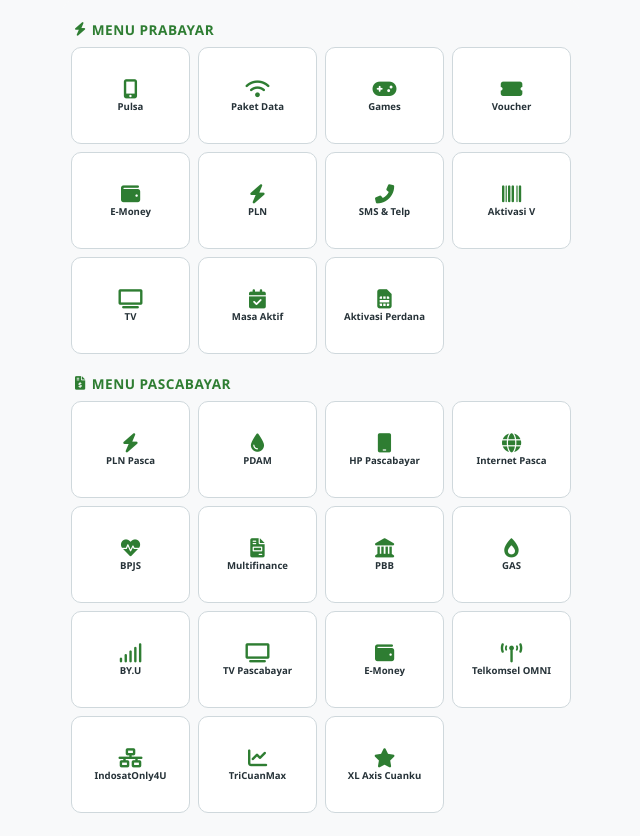
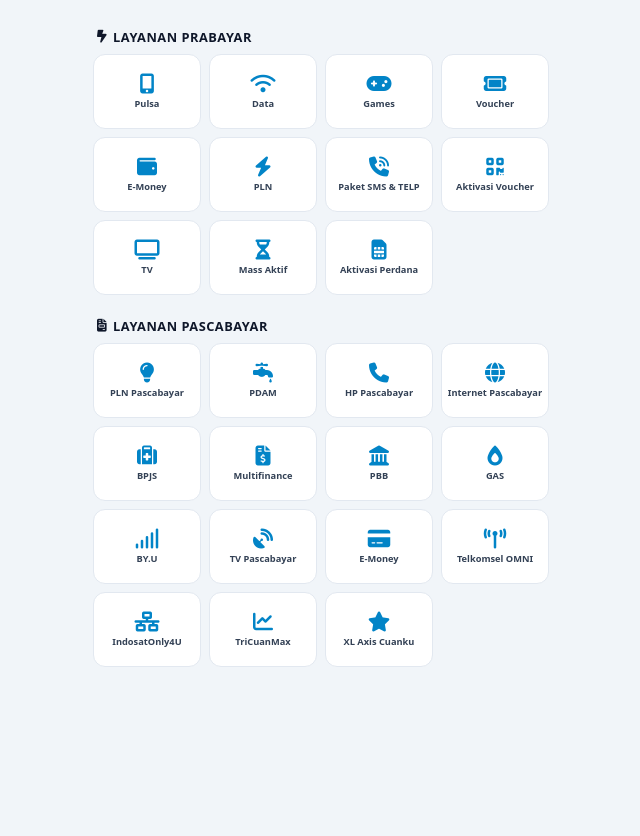
Before and after one commit to muryan2/TOOPAY-DIGI, a plain HTML site: page index.html in a window 1280 px wide. Shown: the whole page, without its empty margins (319-959 px from the left). After the commit the page ends 800 px from the top, so only its background shows below. Drawn offline with Linux system fonts and the light colour scheme.

Commit message:
Update HTML structure and styling for app interface

```diff
--- a/index.html
+++ b/index.html
@@ -3,90 +3,89 @@
 <head>
     <meta charset="UTF-8">
     <meta name="viewport" content="width=device-width, initial-scale=1.0">
-    <title>Digiflash PPOB Mandiri</title>
+    <title>TooPay Digi - PPOB Mandiri</title>
 
-    <!-- PWA Meta Tags -->
+    <!-- Konfigurasi PWA -->
     <link rel="manifest" href="manifest.json">
-    <meta name="theme-color" content="#2E7D32">
+    <meta name="theme-color" content="#1e293b">
     <link rel="apple-touch-icon" href="https://cdn-icons-png.flaticon.com/512/2830/2830284.png">
 
     <!-- Font Awesome -->
-    <link rel="stylesheet" href="https://cdnjs.cloudflare.com/ajax/libs/font-awesome/6.0.0-beta3/css/all.min.css">
+    <link rel="stylesheet" href="https://cdnjs.cloudflare.com/ajax/libs/font-awesome/6.4.0/css/all.min.css">
 
     <style>
         :root {
-            --primary: #2E7D32;
-            --primary-light: #E8F5E9;
-            --text-main: #263238;
-            --bg-card: #ffffff;
-            --border-color: #CFD8DC;
+            --brand-primary: #0f172a;
+            --brand-accent: #38bdf8;
+            --card-bg: #ffffff;
+            --border-clr: #e2e8f0;
+            --text-clr: #334155;
         }
 
         body {
-            background-color: #f8f9fa;
+            background-color: #f1f5f9;
             margin: 0;
             padding: 0;
+            font-family: system-ui, -apple-system, "Segoe UI", Roboto, sans-serif;
         }
 
-        .digi-wrapper {
-            font-family: 'Segoe UI', Tahoma, Geneva, Verdana, sans-serif;
-            padding: 8px;
-            background: #f8f9fa;
-            border-radius: 12px;
-            max-width: 500px;
+        .app-container {
+            max-width: 480px;
             margin: 0 auto;
+            padding: 12px;
+            min-height: 100vh;
+            box-sizing: border-box;
         }
 
-        .section-header {
-            font-size: 0.85rem;
-            font-weight: 700;
-            color: var(--primary);
-            margin: 12px 0 8px 4px;
+        .category-title {
+            font-size: 0.8rem;
+            font-weight: 800;
+            color: var(--brand-primary);
+            margin: 16px 0 8px 4px;
             display: flex;
             align-items: center;
             gap: 6px;
+            letter-spacing: 0.5px;
             text-transform: uppercase;
-            letter-spacing: 0.5px;
         }
 
-        /* DIKUNCI 4 KOLOM TANPA AMPUN */
-        .grid-menu {
+        /* 4 Kolom Dikunci Presisi */
+        .service-grid {
             display: grid;
             grid-template-columns: repeat(4, 1fr);
             gap: 8px;
-            margin-bottom: 15px;
         }
 
-        .menu-item {
-            background: var(--bg-card);
-            border: 1px solid var(--border-color);
-            border-radius: 10px;
+        .service-box {
+            background: var(--card-bg);
+            border: 1px solid var(--border-clr);
+            border-radius: 12px;
             padding: 10px 2px;
             text-align: center;
             text-decoration: none;
-            color: var(--text-main);
+            color: var(--text-clr);
             display: flex;
             flex-direction: column;
             align-items: center;
             justify-content: center;
-            transition: all 0.2s ease;
             min-height: 75px;
+            box-sizing: border-box;
+            transition: transform 0.15s ease, border-color 0.15s ease;
         }
 
-        .menu-item:hover {
-            background: var(--primary-light);
-            border-color: var(--primary);
-            transform: translateY(-2px);
+        .service-box:active {
+            transform: scale(0.96);
+            background-color: #f8fafc;
         }
 
-        .menu-item i {
-            font-size: 1.2rem;
-            color: var(--primary);
-            margin-bottom: 4px;
+        .service-box i {
+            font-size: 1.25rem;
+            color: #0284c7;
+            margin-bottom: 5px;
         }
 
-        .menu-item span {
-            font-size: 0.60rem;
+        .service-box span {
+            font-size: 0.58rem;
             font-weight: 700;
             line-height: 1.1;
             white-space: nowrap;
@@ -94,87 +93,97 @@
             text-overflow: ellipsis;
             width: 100%;
         }
-
-        @media (max-width: 380px) {
-            .grid-menu {
-                grid-template-columns: repeat(4, 1fr);
-                gap: 5px;
-            }
-        }
     </style>
 </head>
 <body>
 
-    <div class="digi-wrapper">
-        <!-- Kategori Prabayar di Atas -->
-        <div class="section-header"><i class="fas fa-bolt"></i> Menu Prabayar</div>
-        <div class="grid-menu" id="gridPrabayar"></div>
-
-        <!-- Kategori Pascabayar di Bawah -->
-        <div class="section-header" style="margin-top: 20px;"><i class="fas fa-file-invoice-dollar"></i> Menu Pascabayar</div>
-        <div class="grid-menu" id="gridPascabayar"></div>
+    <div class="app-container" id="appRoot">
+        <!-- Render otomatis via JavaScript murni -->
     </div>
 
     <script>
-        const digiData = {
-            prabayar: [
-                { name: "Pulsa", icon: "fas fa-mobile-alt", url: "https://digiflash.olshopku.com/digital/373086" },
-                { name: "Paket Data", icon: "fas fa-wifi", url: "https://digiflash.olshopku.com/digital/372598" },
-                { name: "Games", icon: "fas fa-gamepad", url: "#" },
-                { name: "Voucher", icon: "fas fa-ticket-alt", url: "#" },
-                { name: "E-Money", icon: "fas fa-wallet", url: "https://digiflash.olshopku.com/digital/359528" },
-                { name: "PLN", icon: "fas fa-bolt", url: "https://digiflash.olshopku.com/digital/357104" },
-                { name: "SMS & Telp", icon: "fas fa-phone-alt", url: "https://digiflash.olshopku.com/digital/373726" },
-                { name: "Aktivasi V", icon: "fas fa-barcode", url: "#" },
-                { name: "TV", icon: "fas fa-tv", url: "#" },
-                { name: "Masa Aktif", icon: "fas fa-calendar-check", url: "https://digiflash.olshopku.com/digital/358209" },
-                { name: "Aktivasi Perdana", icon: "fas fa-sim-card", url: "#" }
+        // Database Layanan Murni Tanpa Sisa Template Luar
+        const appDatabase = {
+            prepaid: [
+                { title: "Pulsa", icon: "fa-mobile-screen-button" },
+                { title: "Data", icon: "fa-wifi" },
+                { title: "Games", icon: "fa-gamepad" },
+                { title: "Voucher", icon: "fa-ticket" },
+                { title: "E-Money", icon: "fa-wallet" },
+                { title: "PLN", icon: "fa-bolt" },
+                { title: "Paket SMS & TELP", icon: "fa-phone-volume" },
+                { title: "Aktivasi Voucher", icon: "fa-qrcode" },
+                { title: "TV", icon: "fa-tv" },
+                { title: "Mass Aktif", icon: "fa-hourglass-half" },
+                { title: "Aktivasi Perdana", icon: "fa-sim-card" }
             ],
-            pascabayar: [
-                { name: "PLN Pasca", icon: "fas fa-bolt", url: "#" },
-                { name: "PDAM", icon: "fas fa-tint", url: "#" },
-                { name: "HP Pascabayar", icon: "fas fa-mobile", url: "#" },
-                { name: "Internet Pasca", icon: "fas fa-globe", url: "#" },
-                { name: "BPJS", icon: "fas fa-heartbeat", url: "#" },
-                { name: "Multifinance", icon: "fas fa-file-invoice", url: "#" },
-                { name: "PBB", icon: "fas fa-landmark", url: "#" },
-                { name: "GAS", icon: "fas fa-burn", url: "#" },
-                { name: "BY.U", icon: "fas fa-signal", url: "#" },
-                { name: "TV Pascabayar", icon: "fas fa-tv", url: "#" },
-                { name: "E-Money", icon: "fas fa-wallet", url: "#" },
-                { name: "Telkomsel OMNI", icon: "fas fa-broadcast-tower", url: "#" },
-                { name: "IndosatOnly4U", icon: "fas fa-network-wired", url: "#" },
-                { name: "TriCuanMax", icon: "fas fa-chart-line", url: "#" },
-                { name: "XL Axis Cuanku", icon: "fas fa-star", url: "#" }
+            postpaid: [
+                { title: "PLN Pascabayar", icon: "fa-lightbulb" },
+                { title: "PDAM", icon: "fa-faucet-drip" },
+                { title: "HP Pascabayar", icon: "fa-phone" },
+                { title: "Internet Pascabayar", icon: "fa-globe" },
+                { title: "BPJS", icon: "fa-suitcase-medical" },
+                { title: "Multifinance", icon: "fa-file-invoice-dollar" },
+                { title: "PBB", icon: "fa-landmark" },
+                { title: "GAS", icon: "fa-fire-flame-simple" },
+                { title: "BY.U", icon: "fa-signal" },
+                { title: "TV Pascabayar", icon: "fa-satellite-dish" },
+                { title: "E-Money", icon: "fa-credit-card" },
+                { title: "Telkomsel OMNI", icon: "fa-tower-broadcast" },
+                { title: "IndosatOnly4U", icon: "fa-network-wired" },
+                { title: "TriCuanMax", icon: "fa-chart-line" },
+                { title: "XL Axis Cuanku", icon: "fa-star" }
             ]
         };
 
-        function renderGrids() {
-            const gp = document.getElementById('gridPrabayar');
-            gp.innerHTML = digiData.prabayar.map(item => `
-                <a href="${item.url}" class="menu-item">
-                    <i class="${item.icon}"></i>
-                    <span>${item.name}</span>
-                </a>
-            `).join('');
+        function buildAppInterface() {
+            const container = document.getElementById('appRoot');
 
-            const gv = document.getElementById('gridPascabayar');
-            gv.innerHTML = digiData.pascabayar.map(item => `
-                <a href="${item.url}" class="menu-item">
-                    <i class="${item.icon}"></i>
-                    <span>${item.name}</span>
-                </a>
-            `).join('');
+            let htmlContent = '';
+
+            // Render Prabayar
+            htmlContent += `<div class="category-title"><i class="fa-solid fa-bolt-lightning"></i> Layanan Prabayar</div>`;
+            htmlContent += `<div class="service-grid">`;
+            appDatabase.prepaid.forEach(item => {
+                htmlContent += `
+                    <a href="#" class="service-box" onclick="triggerService(event, '${item.title}')">
+                        <i class="fa-solid ${item.icon}"></i>
+                        <span>${item.title}</span>
+                    </a>
+                `;
+            });
+            htmlContent += `</div>`;
+
+            // Render Pascabayar
+            htmlContent += `<div class="category-title" style="margin-top: 22px;"><i class="fa-solid fa-file-invoice"></i> Layanan Pascabayar</div>`;
+            htmlContent += `<div class="service-grid">`;
+            appDatabase.postpaid.forEach(item => {
+                htmlContent += `
+                    <a href="#" class="service-box" onclick="triggerService(event, '${item.title}')">
+                        <i class="fa-solid ${item.icon}"></i>
+                        <span>${item.title}</span>
+                    </a>
+                `;
+            });
+            htmlContent += `</div>`;
+
+            container.innerHTML = htmlContent;
         }
 
-        document.addEventListener('DOMContentLoaded', renderGrids);
+        function triggerService(e, serviceName) {
+            e.preventDefault();
+            console.log("Layanan dipilih: " + serviceName);
+            // Tambahkan logika API / navigasi mandiri Anda di sini
+        }
 
-        // Registrasi Service Worker untuk PWA
+        document.addEventListener('DOMContentLoaded', buildAppInterface);
+
+        // Service Worker PWA Mandiri
         if ('serviceWorker' in navigator) {
             window.addEventListener('load', () => {
                 navigator.serviceWorker.register('sw.js')
-                    .then(reg => console.log('SW Registered!', reg))
-                    .catch(err => console.log('SW Failed!', err));
+                    .then(() => console.log('PWA Ready'))
+                    .catch(err => console.log('PWA Error', err));
             });
         }
     </script>
```
